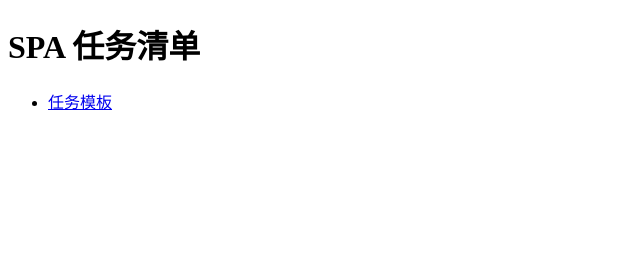
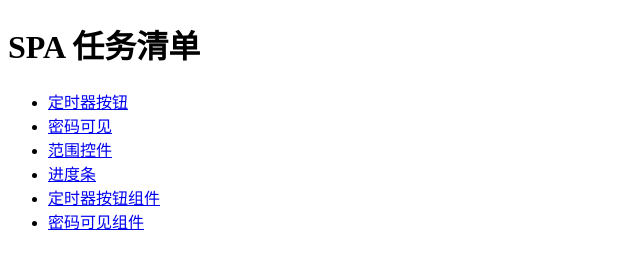
Before and after one commit to zouxiangyue/spa, a website: page index.html in a window 1280 px wide. Shown: the whole page, without its empty margins (0-640 px from the left). Drawn offline with Linux system fonts and the light colour scheme.

Commit message:
任务清单

```diff
--- a/index.html
+++ b/index.html
@@ -9,8 +9,13 @@
 <body>
 <h1>SPA 任务清单</h1>
 <ul>
-  <li><a href="./10-timer-button/index.html">任务模板</a></li>
-  <!-- 参考上一行代码，后续任务链接加到这里 -->
+  <li><a href="./10-timer-button/index.html">定时器按钮</a></li>
+  <li><a href="./11-password-visual/index.html">密码可见</a></li>
+  <li><a href="./12-range/index.html">范围控件</a></li>
+  <li><a href="./13-progress/index.html">进度条</a></li>
+  <li><a href="./41-timer-button/index.html">定时器按钮组件</a></li>
+  <li><a href="./42-password-visual/index.html">密码可见组件</a></li>
+
 </ul>
 </body>
 </html>
```
